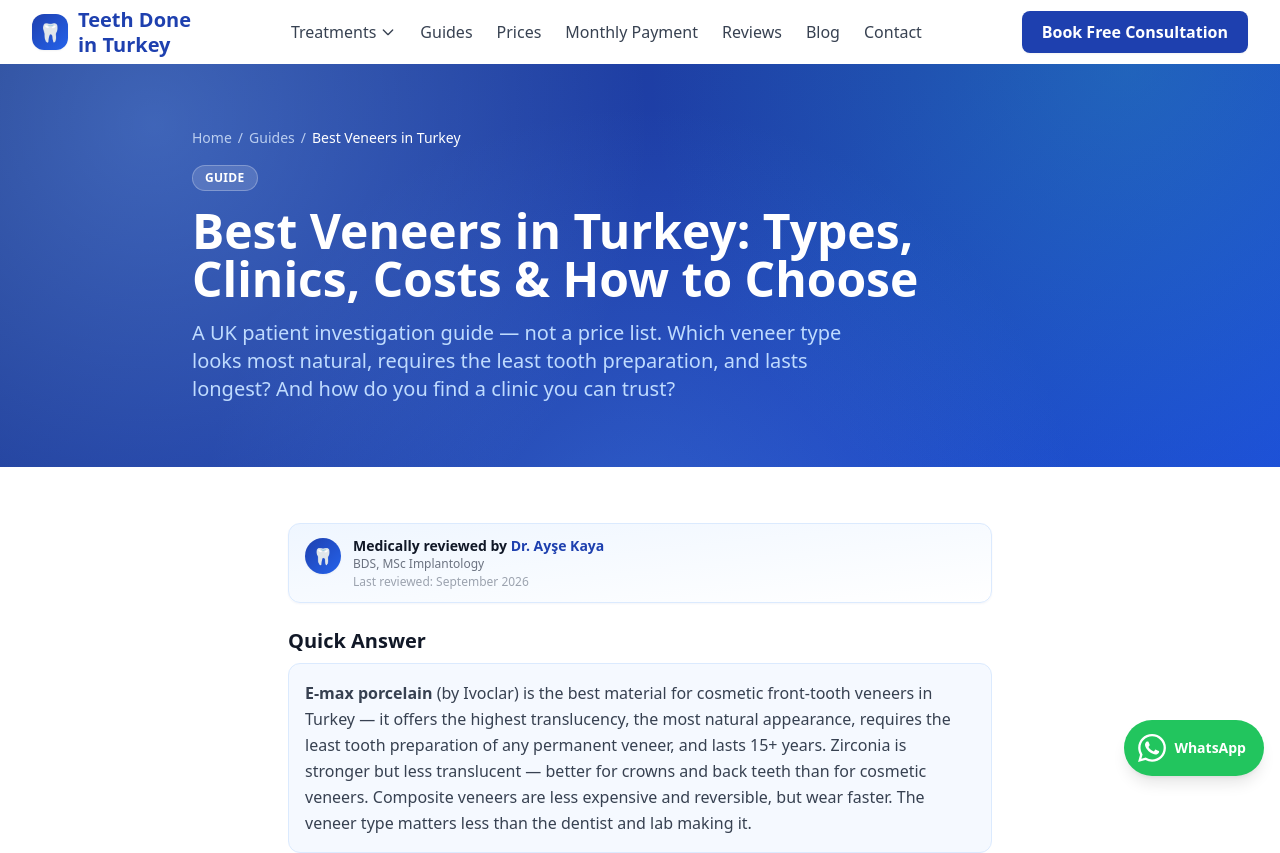
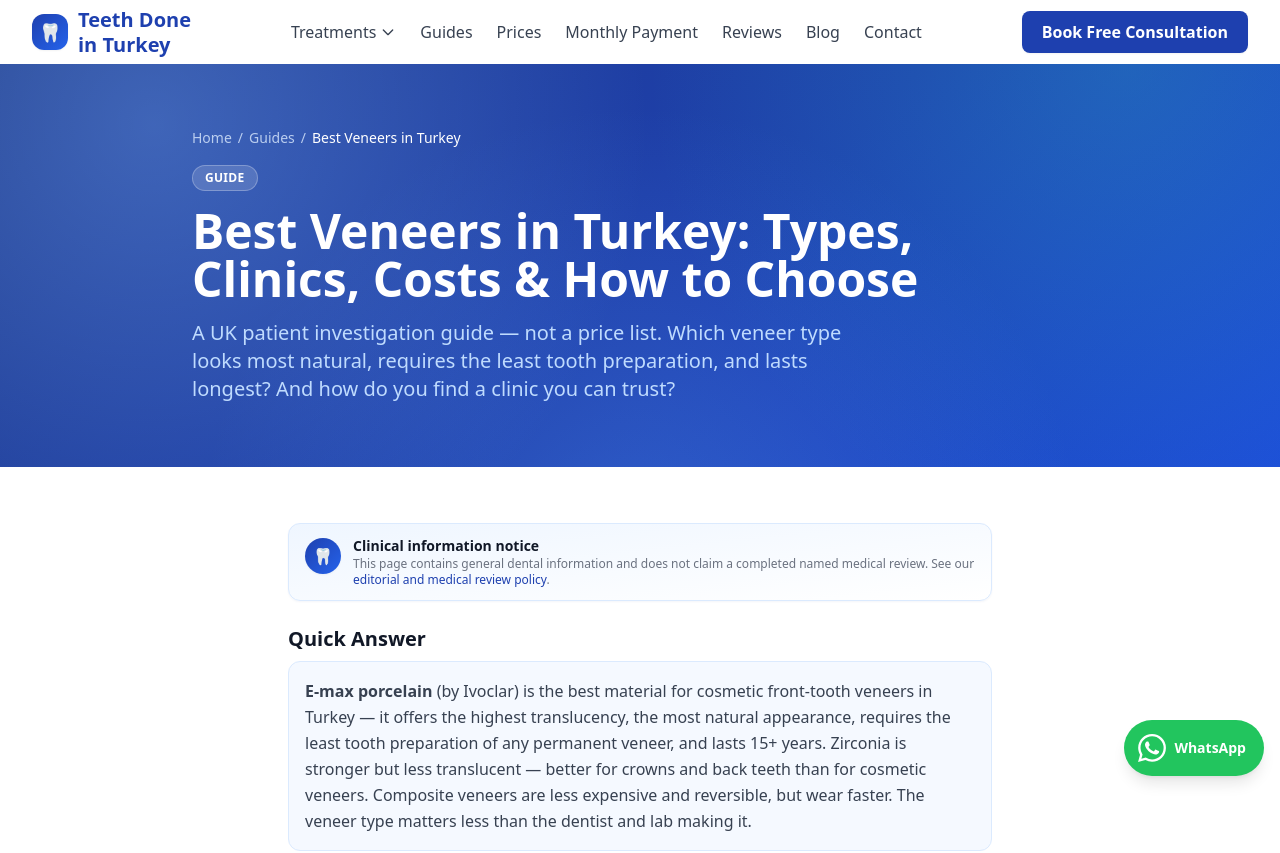
Before and after one commit to digiroiio-lgtm/teethdoneinturkey, a Next.js app: page /guides/best-veneers-turkey in a window 1280 px wide. Shown: the top 853 px of the page. Built offline with nearby package versions, Linux system fonts and the light colour scheme.

Commit message:
fix(ymyl): remove placeholder reviewer badge attribution

```diff
--- a/src/app/guides/best-veneers-turkey/page.tsx
+++ b/src/app/guides/best-veneers-turkey/page.tsx
@@ -148,10 +148,7 @@ export default function BestVeneersTurkeyPage() {
       <article className="py-14 bg-white">
         <div className="max-w-3xl mx-auto px-4 sm:px-6 lg:px-8">
           <MedicalReviewBadge
-            reviewerName="Dr. Ayşe Kaya"
-            reviewerTitle="BDS, MSc Implantology"
-            reviewedDate="September 2026"
-          />
+            />
 
           <h2 id="quick-answer" className="text-xl font-bold text-gray-900 mt-6 mb-2 scroll-mt-24">Quick Answer</h2>
           <p className="text-gray-700 leading-relaxed mb-6 bg-blue-50/60 border border-blue-100 rounded-xl p-4">
```
